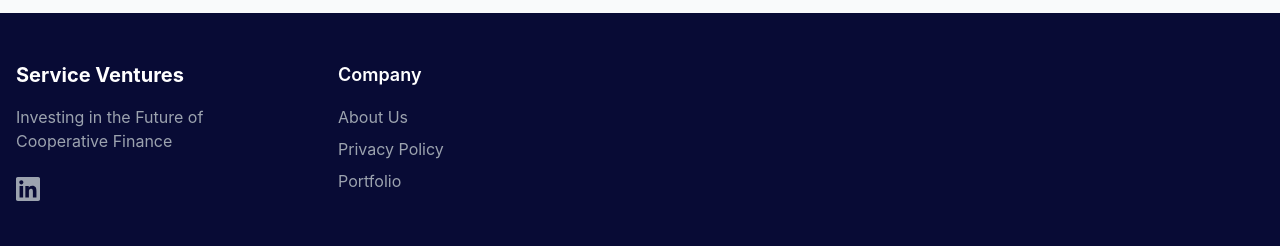
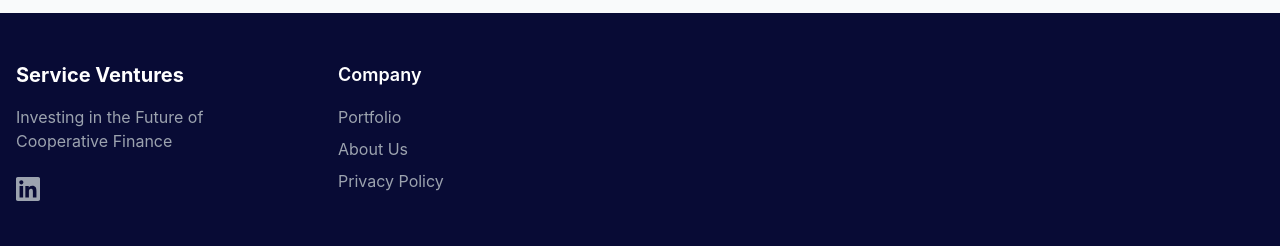
Before and after one commit to brian-sv-prod/sv-website, a Jekyll site: the page built from index.html, in a window 1280 px wide. Shown: the part 1395-1641 px from the top of the page. Built offline with Jekyll 4.4.1, drawn with Linux system fonts in a browser that asks for light colours; nearby versions of some CDN libraries.

Commit message:
Update default.html

```diff
--- a/_layouts/default.html
+++ b/_layouts/default.html
@@ -361,9 +361,9 @@
         <div>
           <h4 class="text-lg font-semibold mb-4">Company</h4>
           <nav class="flex flex-col space-y-2">
-            <a href="/about" class="text-gray-400 hover:text-white transition duration-300">About Us</a>
+            <a href="/portfolio" class="text-gray-400 hover:text-white transition duration-300">Portfolio</a>
+			<a href="/about" class="text-gray-400 hover:text-white transition duration-300">About Us</a>
             <a href="/privacy" class="text-gray-400 hover:text-white transition duration-300">Privacy Policy</a>
-            <a href="/portfolio" class="text-gray-400 hover:text-white transition duration-300">Portfolio</a>
           </nav>
         </div>
 
```
